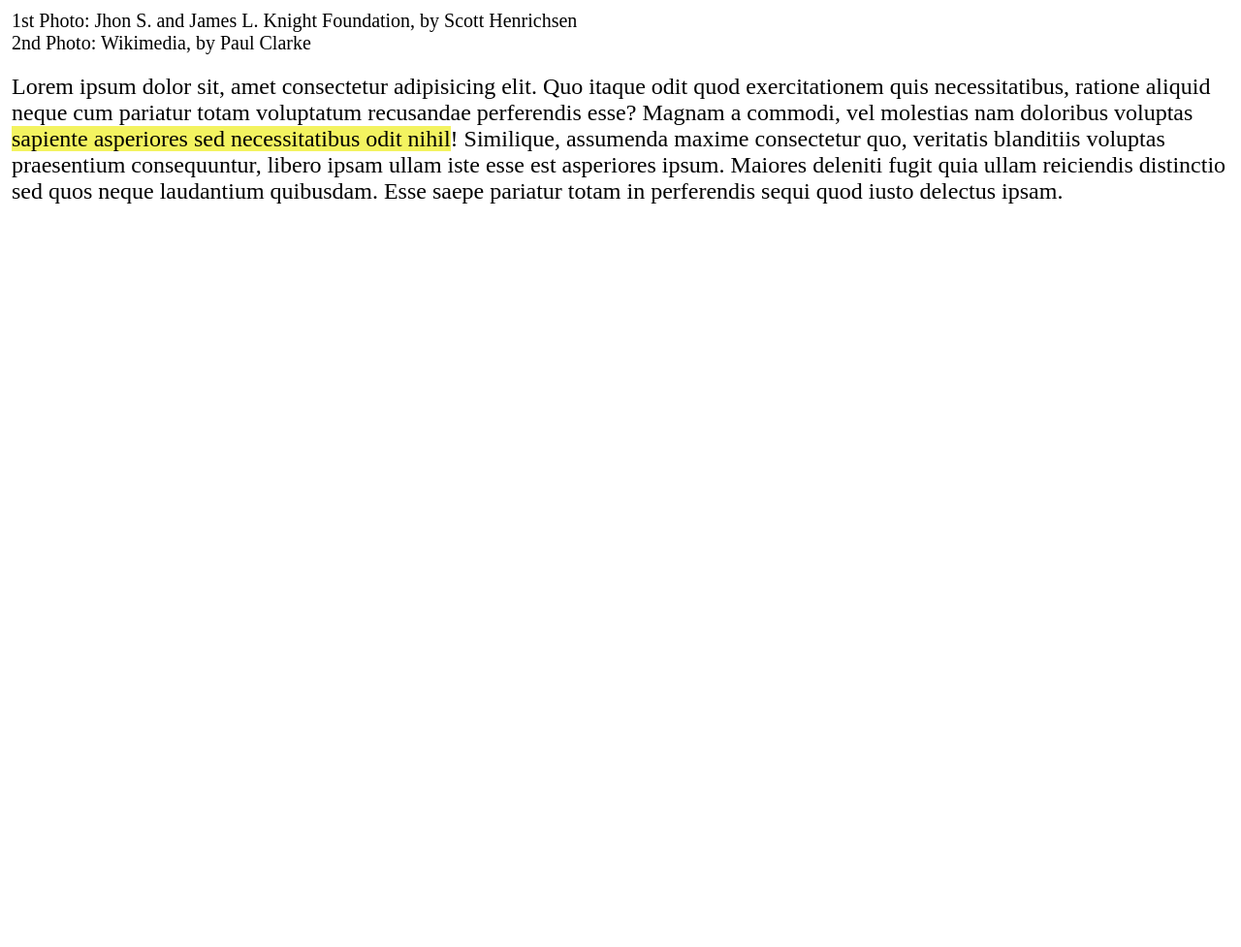
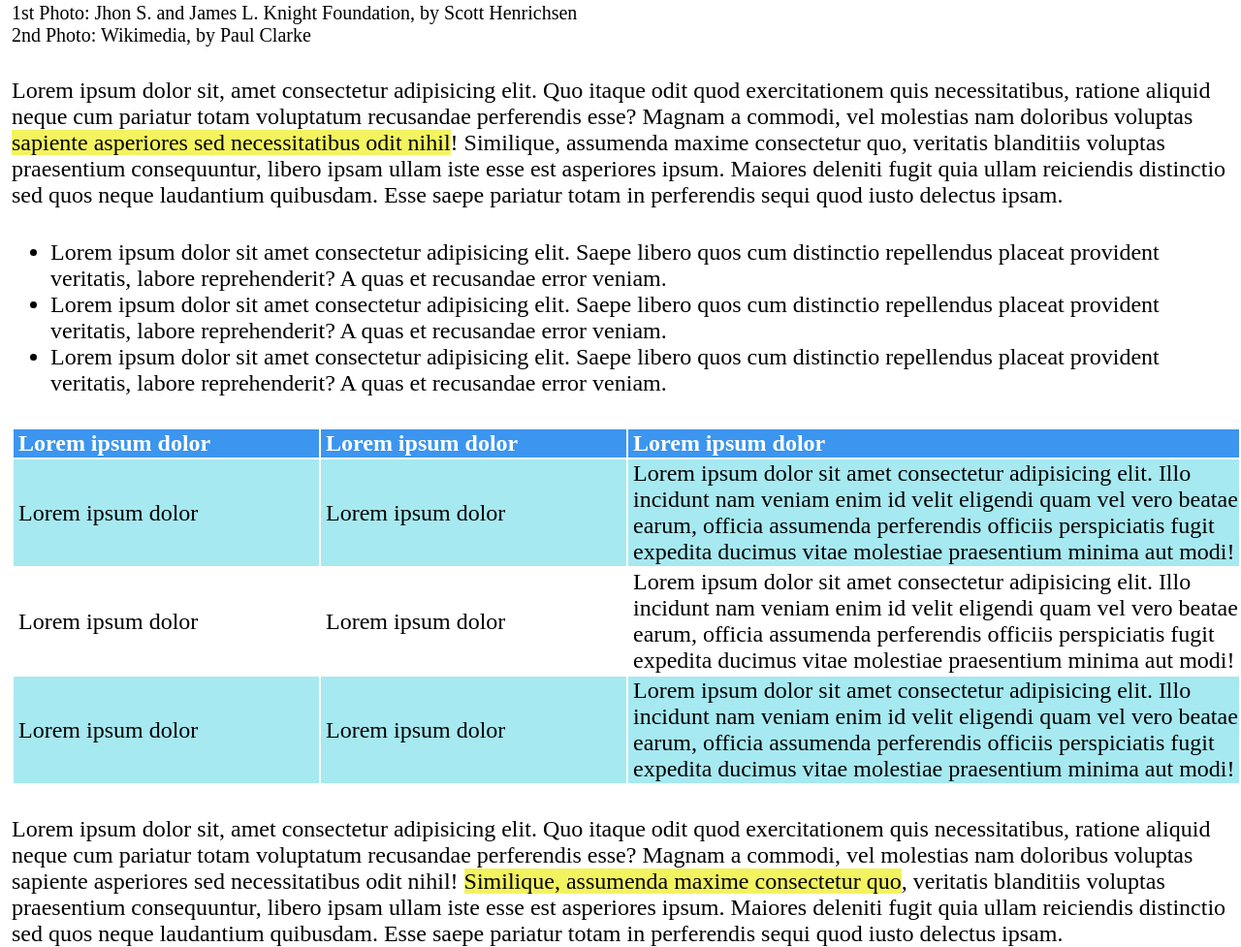
Before and after one commit to gabrielepetralia/html-css-booleaner, a plain HTML site: page index.html in a window 1280 px wide. Shown: the part 1277-2254 px from the top of the page at 97% size. Before the commit the page ends 1508 px from the top, so only its background shows below. Drawn offline with Linux system fonts and the light colour scheme.

Commit message:
[add] list, table, paragraph (& fixes)

```diff
--- a/css/style.css
+++ b/css/style.css
@@ -1,12 +1,20 @@
 /* GENERAL */
 * {
   margin: 0;
-  padding: 0;
   box-sizing: border-box;
 }
 
 main {
   padding-left: 12px;
+  font-size: 24px
+}
+
+p span {
+  background-color: rgb(243, 243, 96);
+}
+
+ul {
+  padding-top: 32px;
 }
 
 /* HEADER */
@@ -24,6 +32,7 @@ header {
   left: 12px;
 }
 
+
 /* MAIN */
 
 /* SECTION TITLE */
@@ -32,7 +41,7 @@ section.title h1 {
   padding-top: 32px;
 }
 
-section.title div{
+section.title div {
   color: gray;
   font-size: 35px;
   font-weight: bold;
@@ -44,20 +53,25 @@ section.title span {
 
 section.title div.date {
   font-size: 23px;
+  font-weight: normal;
 }
 
 /* SECTION TIM-PHOTOS */
+section.tim-photos{
+    padding: 32px 0;
+}
+
 .tim-photo {
   float: left;
-  margin: 40px 12px 10px 0;
+  margin-right: 12px;
+  margin-bottom: 10px;
   height: 700px;
   width: calc(50% - 12px);
   background-size: cover;
   background-position: center;
 }
 
-.tim-photo:first-child
-{
+.tim-photo:first-child {
   background-image: url('../img/tim-1.jpg');
 }
 
@@ -65,15 +79,34 @@ section.title div.date {
   background-image: url('../img/tim-2.jpg');
 }
 
-.photo-credits{
+.photo-credits {
+  margin-top: 50px;
   font-size: 20px;
 }
 
-p{
-  padding: 20px 0;
-  font-size: 24px;
+/* TABLE */
+table {
+  padding: 32px 0;
+  width: 100%;
+  text-align: left;
 }
 
-p span{
-  background-color: rgb(243, 243, 96);
+th {
+  color: white;
 }
+
+th, td {
+  padding-left: 5px;
+}
+
+th:first-child, th:nth-child(2) {
+  width: 25%;
+}
+
+tr:first-child {
+  background-color: rgb(60, 149, 238);
+}
+
+tr:nth-child(2), tr:nth-child(4) {
+  background-color: rgb(166, 233, 241);
+}
--- a/index.html
+++ b/index.html
@@ -13,12 +13,14 @@
 
         <main>
 
+          <!-- SECTION TITLE -->
           <section class="title">
             <h1>Internet deve essere al servizio del "bene pubblico": il manifesto di Tim Berners-Lee</h1>
             <div>Scritto da <span>The Booleaner</span></div>
             <div class="date">il 10/10/2020</div>
           </section>
 
+          <!-- SECTION TIM-PHOTOS -->
           <section class="tim-photos">
             <div>
               <div class="tim-photo"></div>
@@ -30,8 +32,61 @@
               <div>2nd Photo: Wikimedia, by Paul Clarke</div>
             </div>
           </section>
+          <!-- /SECTION TIM-PHOTOS -->
 
           <p>Lorem ipsum dolor sit, amet consectetur adipisicing elit. Quo itaque odit quod exercitationem quis necessitatibus, ratione aliquid neque cum pariatur totam voluptatum recusandae perferendis esse? Magnam a commodi, vel molestias nam doloribus voluptas <span>sapiente asperiores sed necessitatibus odit nihil</span>! Similique, assumenda maxime consectetur quo, veritatis blanditiis voluptas praesentium consequuntur, libero ipsam ullam iste esse est asperiores ipsum. Maiores deleniti fugit quia ullam reiciendis distinctio sed quos neque laudantium quibusdam. Esse saepe pariatur totam in perferendis sequi quod iusto delectus ipsam.</p>
+
+          <!-- LIST -->
+          <ul>
+            <li>
+              Lorem ipsum dolor sit amet consectetur adipisicing elit. Saepe libero quos cum distinctio repellendus placeat provident veritatis, labore reprehenderit? A quas et recusandae error veniam.
+            </li>
+            <li>
+              Lorem ipsum dolor sit amet consectetur adipisicing elit. Saepe libero quos cum distinctio repellendus placeat
+              provident veritatis, labore reprehenderit? A quas et recusandae error veniam.
+            </li>
+            <li>
+              Lorem ipsum dolor sit amet consectetur adipisicing elit. Saepe libero quos cum distinctio repellendus placeat
+              provident veritatis, labore reprehenderit? A quas et recusandae error veniam.
+            </li>
+          </ul>
+          <!-- /LIST -->
+
+          <!-- TABLE -->
+          <table>
+          <!-- <thead> -->
+            <tr>
+              <th>Lorem ipsum dolor</th>
+              <th>Lorem ipsum dolor</th>
+              <th>Lorem ipsum dolor</th>
+            </tr>
+          <!-- </thead> -->
+
+          <!-- <tbody> -->
+            <tr>
+              <td>Lorem ipsum dolor</td>
+              <td>Lorem ipsum dolor</td>
+              <td>Lorem ipsum dolor sit amet consectetur adipisicing elit. Illo incidunt nam veniam enim id velit eligendi quam vel
+                vero beatae earum, officia assumenda perferendis officiis perspiciatis fugit expedita ducimus vitae molestiae
+                praesentium minima aut modi!</td>
+            </tr>
+            <tr>
+              <td>Lorem ipsum dolor</td>
+              <td>Lorem ipsum dolor</td>
+              <td>Lorem ipsum dolor sit amet consectetur adipisicing elit. Illo incidunt nam veniam enim id velit eligendi quam vel
+                vero beatae earum, officia assumenda perferendis officiis perspiciatis fugit expedita ducimus vitae molestiae
+                praesentium minima aut modi!</td>
+            </tr>
+            <tr>
+              <td>Lorem ipsum dolor</td>
+              <td>Lorem ipsum dolor</td>
+              <td>Lorem ipsum dolor sit amet consectetur adipisicing elit. Illo incidunt nam veniam enim id velit eligendi quam vel vero beatae earum, officia assumenda perferendis officiis perspiciatis fugit expedita ducimus vitae molestiae praesentium minima aut modi!</td>
+            </tr>
+          <!-- </tbody> -->
+          </table>
+          <!-- /TABLE -->
+
+           <p>Lorem ipsum dolor sit, amet consectetur adipisicing elit. Quo itaque odit quod exercitationem quis necessitatibus, ratione aliquid neque cum pariatur totam voluptatum recusandae perferendis esse? Magnam a commodi, vel molestias nam doloribus voluptas sapiente asperiores sed necessitatibus odit nihil! <span>Similique, assumenda maxime consectetur quo</span>, veritatis blanditiis voluptas praesentium consequuntur, libero ipsam ullam iste esse est asperiores ipsum. Maiores deleniti fugit quia ullam reiciendis distinctio sed quos neque laudantium quibusdam. Esse saepe pariatur totam in perferendis sequi quod iusto delectus ipsam.</p>
 
         </main>
 
```
